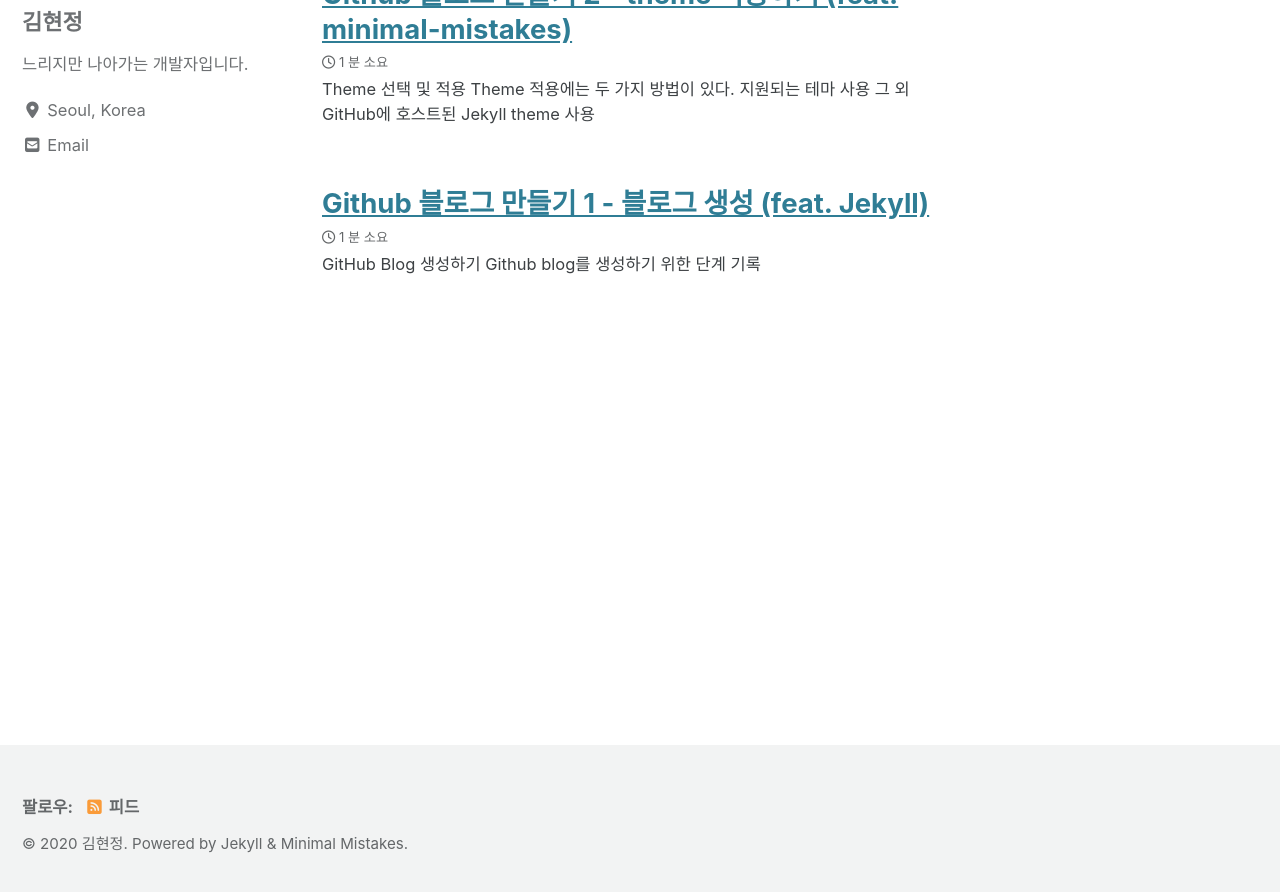
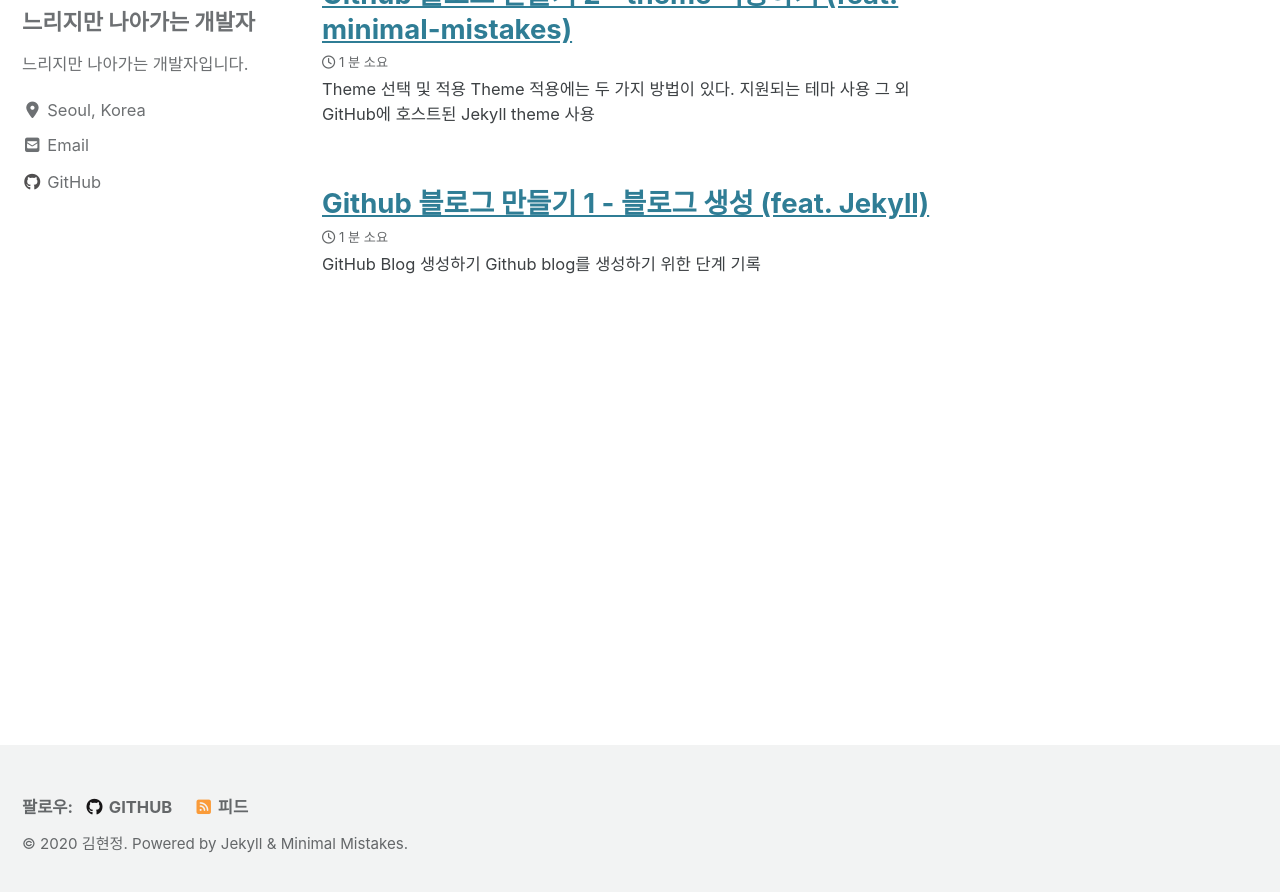
Before and after one commit to sloth-bear/sloth-bear.github.io, a Jekyll site: the page built from index.html, in a window 1280 px wide and 900 px high, scrolled down 222 px. Shown: the top 892 px of the window. Built offline with Jekyll 4.4.1, drawn with Linux system fonts in a browser that asks for light colours; cached includes are drawn as plain includes; nearby versions of some CDN libraries; the list of posts is cut into pages by our own code; some of the changed lines change nothing that is shown.

Commit message:
Update _config.yml

```diff
--- a/_config.yml
+++ b/_config.yml
@@ -18,8 +18,11 @@ github_username          : "sloth-bear"
 teaser                   : # path of fallback teaser image, e.g. "/assets/images/500x300.png"
 logo                     : # path of logo image to display in the masthead, e.g. "/assets/images/88x88.png"
 masthead_title           : # overrides the website title displayed in the masthead, use " " for no title
+
 # breadcrumbs            : false # true, false (default)
 words_per_minute         : 200
+
+# comments
 comments:
   provider               : # false (default), "disqus", "discourse", "facebook", "staticman", "staticman_v2", "utterances", "custom"
   disqus:
@@ -53,6 +56,7 @@ algolia:
 google:
   search_engine_id       : # YOUR_SEARCH_ENGINE_ID
   instant_search         : # false (default), true
+
 # SEO Related
 google_site_verification :
 bing_site_verification   :
@@ -81,10 +85,9 @@ analytics:
     tracking_id          :
     anonymize_ip         : # true, false (default)
 
-
 # Site Author
 author:
-  name             : "김현정"
+  name             : "느리지만 나아가는 개발자"
   avatar           : "/assets/images/bio-photo.jpg"
   bio              : "느리지만 나아가는 개발자입니다."
   location         : "Seoul, Korea"
@@ -94,14 +97,14 @@ author:
       url: slothbear.hj@gmail.com
     - label: "GitHub"
       icon: "fab fa-fw fa-github"
-      # url: "https://github.com/sloth-bear"
+      url: "https://github.com/sloth-bear"
 
 # Site Footer
 footer:
   links:
     - label: "GitHub"
       icon: "fab fa-fw fa-github"
-      # url: "https://github.com/sloth-bear"
+      url: "https://github.com/sloth-bear"
 
 # Reading Files
 include:
@@ -227,7 +230,6 @@ compress_html:
   ignore:
     envs: development
 
-
 # Defaults
 defaults:
   # _posts
@@ -241,3 +243,14 @@ defaults:
       comments: # true
       share: true
       related: true
+  # _pages
+  - scope:
+      path: ""
+      type: pages
+    values:
+      layout: single
+      author_profile: true
+      read_time: false
+      comments: false
+      share: true
+      related: false
```
